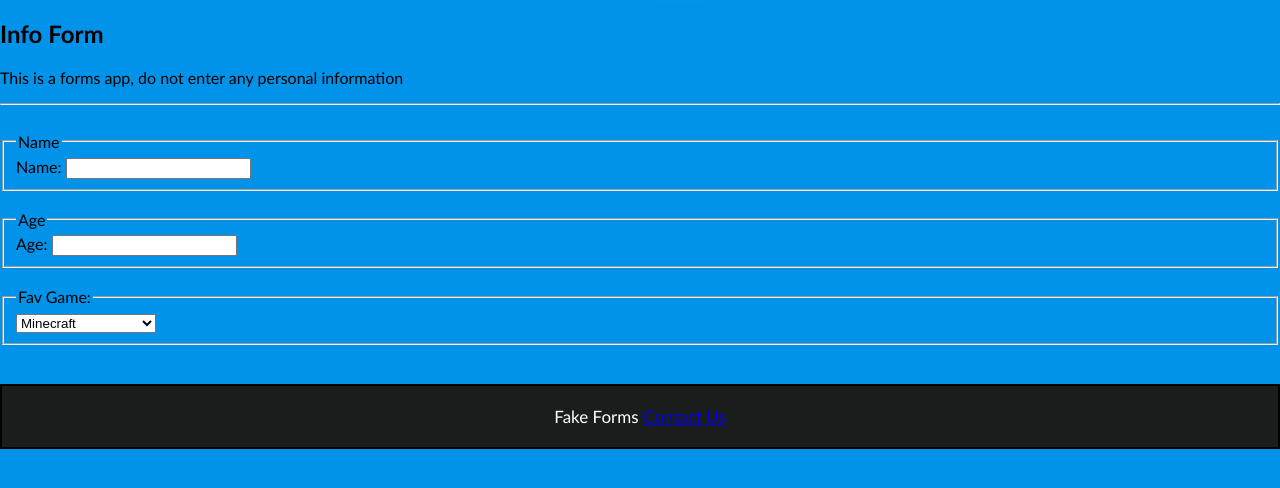
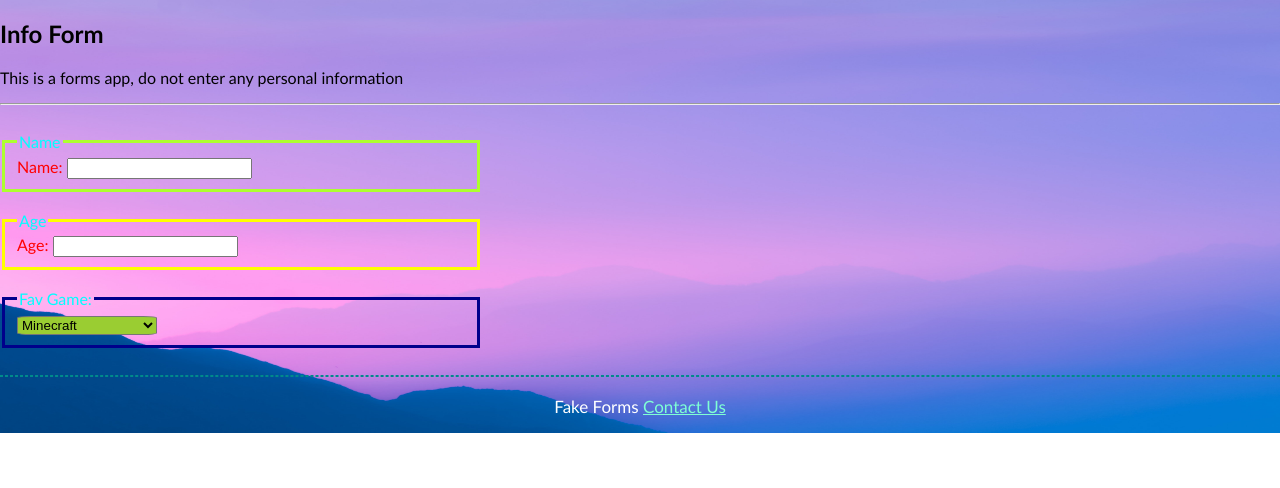
Before and after one commit to SFS-RAID/ExpressProject, a plain HTML site: page Project1/index.html in a window 1280 px wide. Shown: the part 106-594 px from the top of the page. Drawn offline with Linux system fonts and the light colour scheme.

Commit message:
bootstrap uninstall

```diff
--- a/Project1/index.html
+++ b/Project1/index.html
@@ -56,6 +56,7 @@ https://sfs-raid-miniature-space-succotash-p5p9q4qqrvv3745x-3000.preview.app.git
         </div>
     </main>
 
+    <hr class="foothead">
     <footer class="foot">
         Fake Forms
         <a href="#">Contact Us</a>
--- a/Project1/style.css
+++ b/Project1/style.css
@@ -1,10 +1,11 @@
 body {
-    background-color: #0093E9;
+    background-image: url(/Assets/mountbg.jpg);
     background-repeat: no-repeat;
     background-attachment: scroll;
     background-size: 100% 100%;
     margin: 0;
     font-family: 'Gill Sans', 'Gill Sans MT', Calibri, 'Trebuchet MS', sans-serif;
+
 }
 
 .heading {
@@ -25,18 +26,65 @@ body {
 }
 
 .head {
-    opacity: 1.0;
+    opacity: 1;
+}
+
+label{
+    color: red;
+}
+
+legend{
+    color: cyan;
+}
+
+fieldset{
+    border-style: solid;
+    border-color: black;
+    border-width: 3px;
+    width: 35%;
+}
+
+.name{
+    border-color: greenyellow;
+}
+.age{
+    border-color: yellow;
+}
+.favgame{
+    border-color: darkblue;
+}
+
+.dropbox{
+    background-color: yellowgreen;
+    border-radius: 10%;
+}
+
+option{
+    border-style: solid;
+    border-color: #0A0A0A;
+    background-color: gray;
+}
+
+.foothead{
+    border-style:dashed;
+    border-color: darkcyan;
 }
 
 .foot{
     font-size: 17px;
     color: white;
     text-align: center;
-    vertical-align: middle;
-    background-color: #1b1c1c;
-    border: 2px solid black;
+    position: relative; top:-6px;
+    background-color: transparent;
     padding: 5px;
     margin-top: 20px;
-    padding-bottom: 20px;
-    padding-top: 20px;
+    padding-bottom: 10px;
+    padding-top: 5px;
 }
+
+a:link{
+    color: aquamarine;
+}
+a:hover{
+    color: orangered;
+}
--- a/package.json
+++ /dev/null
@@ -1,5 +0,0 @@
-{
-  "dependencies": {
-    "bootstrap": "^5.3.0-alpha3"
-  }
-}
```
Also changed, not shown: myapp/package.json (added, +11 -0 lines), Assets/mountbg.jpg (renamed from Assets/pexels-veeterzy-114979.jpg), Assets/purpline.jpeg (renamed from Assets/download.jpeg), 1 other file.
